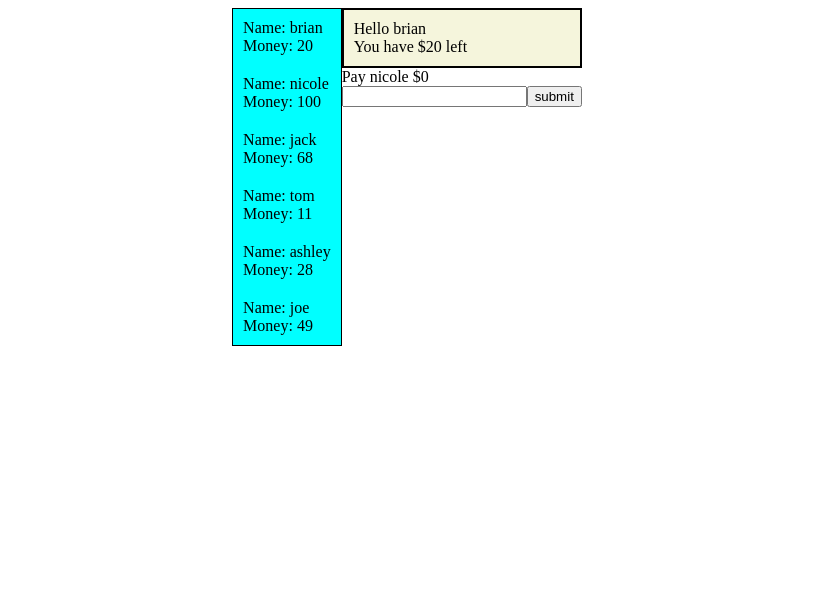
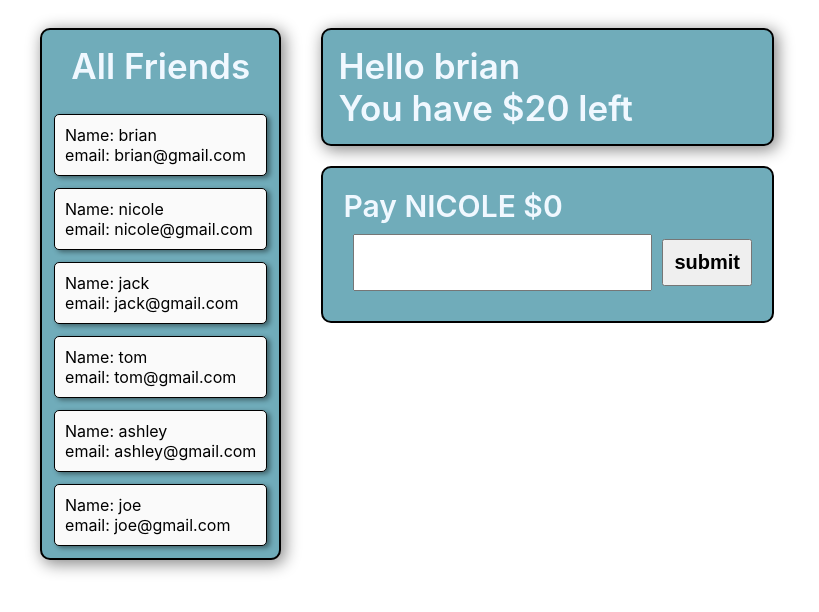
Before and after one commit to bjlagman12/Tabs, a React app: page / in a window 1280 px wide. Shown: the top 612 px of the page, without its empty margins (233-1052 px from the left). Built offline with nearby package versions, Linux system fonts and the light colour scheme; the HTML template or start-up script is replaced by a standard one.

Commit message:
Set up styling

```diff
--- a/src/actions/index.js
+++ b/src/actions/index.js
@@ -7,7 +7,7 @@ export const updateUser = newUser => {
   };
 };
 
-export const AMOUNT_USER = 'changeAmount'
+export const AMOUNT_USER = 'changeAmount';
 
 export const updateAmount = num => {
   return {
@@ -16,26 +16,21 @@ export const updateAmount = num => {
   };
 };
 
-export const TRANSFER_AMOUNT = 'changeAmount'
-import sendFunds from '../apiRoute/api'
+export const TRANSFER_AMOUNT = 'changeAmount';
+import sendFunds from '../apiRoute/api';
 
-export const transferAmount = funds => {
+export const transferAmount = (userName, funds) => {
   let obj = {
-    "money": funds
-  }
-  console.log('1', funds)
+    payUser: userName,
+    money: funds
+  };
   return () => {
-    sendFunds( obj, (data) => {
-      // return { type: 'VIDEO' };
+    sendFunds(obj, (err, data) => {
+      if (err) {
+        console.log(err);
+      } else {
+        // return { type: 'VIDEO' };
+      }
     });
   };
-}
-
-
-
-//   console.log(funds, 'this is the amounts from fund')
-//   return {
-//     type: TRANSFER_AMOUNT,
-//     amount: funds
-//   };
-// };
+};
--- a/src/apiRoute/api.js
+++ b/src/apiRoute/api.js
@@ -1,15 +1,13 @@
-require("regenerator-runtime/runtime");
-const axios = require('axios')
-const sendFunds = async (obj) => {
+require('regenerator-runtime/runtime');
+const axios = require('axios');
+
+const sendFunds = async obj => {
   try {
     const response = await axios.post('/transfer', obj);
-    console.log(response, 'this is the response')
+    console.log(response, 'this is the response');
   } catch (err) {
-    console.log(err, 'this is the error')
+    console.log(err, 'this is the error');
   }
-  axios.post('/transfer')
+};
 
-
-}
-
-export default sendFunds
+export default sendFunds;
--- a/src/components/App.js
+++ b/src/components/App.js
@@ -18,6 +18,7 @@ const App = () => (
 export default App;
 
 const Body = styled.div`
+  font-family: Circular, -apple-system, BlinkMacSystemFont, Roboto, "Helvetica Neue", sans-serif !important;
   display: flex;
   justify-content: center
 `
--- a/src/components/CurrentUser.js
+++ b/src/components/CurrentUser.js
@@ -12,7 +12,13 @@ export default CurrentUser;
 
 
 const CurrentUserSum = styled.div`
-  background-color: beige;
+  background-color: #70acba;
   border: solid black 2px;
-  padding: 10px
+  padding: 15px;
+  margin: 20px;
+  border-radius: 10px;
+  font-size: 35px;
+  font-weight: 600;
+  color: aliceblue;
+  box-shadow: 3px 3px 16px 1px #00000078;
 `
--- a/src/components/User.js
+++ b/src/components/User.js
@@ -8,7 +8,7 @@ const User = ({ user, payUser }) => (
       Name: {user.name}
     </div>
     <div>
-      Money: {user.money}
+      email: {user.email}
     </div>
   </EachUser>
 )
@@ -16,5 +16,10 @@ const User = ({ user, payUser }) => (
 export default User
 
 const EachUser = styled.div`
-  padding: 10px
+  padding: 10px;
+  border: solid black 1px;
+  background: #fafafa;
+  margin: 12px;
+  border-radius: 5px;
+  box-shadow: 3px 2px 5px 0px #00000070;
 `
--- a/src/components/UserList.js
+++ b/src/components/UserList.js
@@ -4,6 +4,9 @@ import styled from 'styled-components'
 
 const UserList = ({ userList, payUser }) => (
   <Friends>
+    <AllFriendsTitle>
+      All Friends
+    </AllFriendsTitle>
     {userList.map(user => (
       <User
         key={user.id}
@@ -17,6 +20,17 @@ const UserList = ({ userList, payUser }) => (
 export default UserList;
 
 const Friends = styled.div`
-  border: solid black 1px;
-  background-color: aqua;
-`
+  border: solid black 2px;
+  background-color: #70acba;
+  border-radius: 10px;
+  margin: 20px;
+  box-shadow: 3px 3px 16px 1px #00000078;
+`;
+
+const AllFriendsTitle = styled.div`
+  font-size: 35px;
+  font-weight: 600;
+  text-align: center;
+  padding: 15px;
+  color: aliceblue;
+`;
--- a/src/components/payUser.js
+++ b/src/components/payUser.js
@@ -2,49 +2,44 @@ import React from 'react';
 import styled from 'styled-components';
 
 const payUser = ({ pay, amount, amountInput, sendAmount }) => (
-  <div>
+  <PayUser>
     <div>
-      Pay {pay.name} ${amount}
+      Pay {pay.name.toUpperCase()} ${amount}
     </div>
-    <input type='number'
+    <MoneyInput
+      maxLength="7"
+      type='text'
       onChange={e => amountInput(e.target.value)}
     />
-    <input
+    <SubmitInput
       type='submit'
       value='submit'
-      onClick={() => sendAmount(amount)}
+      onClick={() => sendAmount(pay,amount)}
     />
-  </div>
+  </PayUser>
 );
 
 export default payUser;
 
+const PayUser = styled.div`
+  background-color: #70acba;
+  padding: 20px;
+  margin: 20px;
+  border: solid black 2px;
+  border-radius: 10px;
+  font-size: 30px;
+  font-weight: 600;
+  color: aliceblue;
+`;
 
-// class payUser extends React.Component {
-//   constructor(props){
-//     super(props)
-//     this.handleSubmit = this.handleSubmit.bind(this)
-//   }
-//   handleSubmit(){
-//     console.log('test')
-//   }
-//   render(){
-//     return(
-//       <div>
-//       <div>
-//         Pay {this.props.pay.name} ${this.props.amount}
-//       </div>
-//       <input type='number'
-//         onChange={e => this.props.amountInput(e.target.value)}
-//       />
-//       <input
-//         type='submit'
-//         value='submit'
-//         onClick={() => this.handleSubmit()}
-//       />
-//     </div>
-//     )
-//   }
-// }
+const MoneyInput = styled.input`
+  padding: 15px;
+  margin: 10px;
+  font-size: 20px;
+`;
 
-// export default payUser;
+const SubmitInput = styled.input`
+padding: 10px;
+  font-size: 20px;
+  font-weight: 600;
+`
--- a/src/containers/payUserContainer.js
+++ b/src/containers/payUserContainer.js
@@ -10,10 +10,9 @@ const mapStateToProps = state => {
 }
 
 const mapDispatchToProps = (dispatch) => {
-  console.log('0')
   return {
     amountInput: (num) => dispatch(updateAmount(num)),
-    sendAmount: (num) => dispatch(transferAmount(num))
+    sendAmount: (user,num) => dispatch(transferAmount(user, num))
 
   }
 }
```
Also changed, not shown: public/dist/bundle.js, 1 other file (tests, documents, lock files or other folders).
